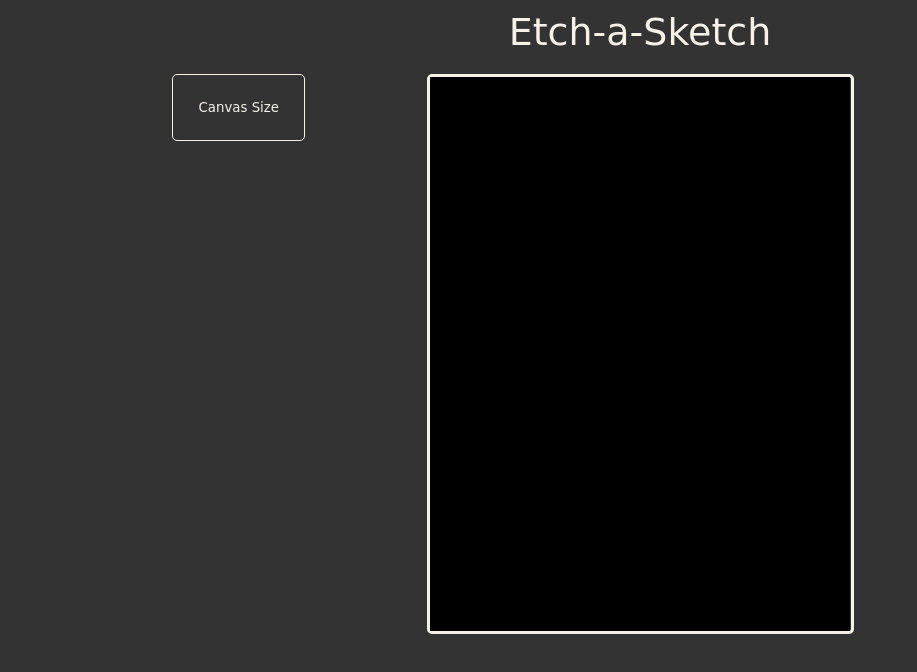
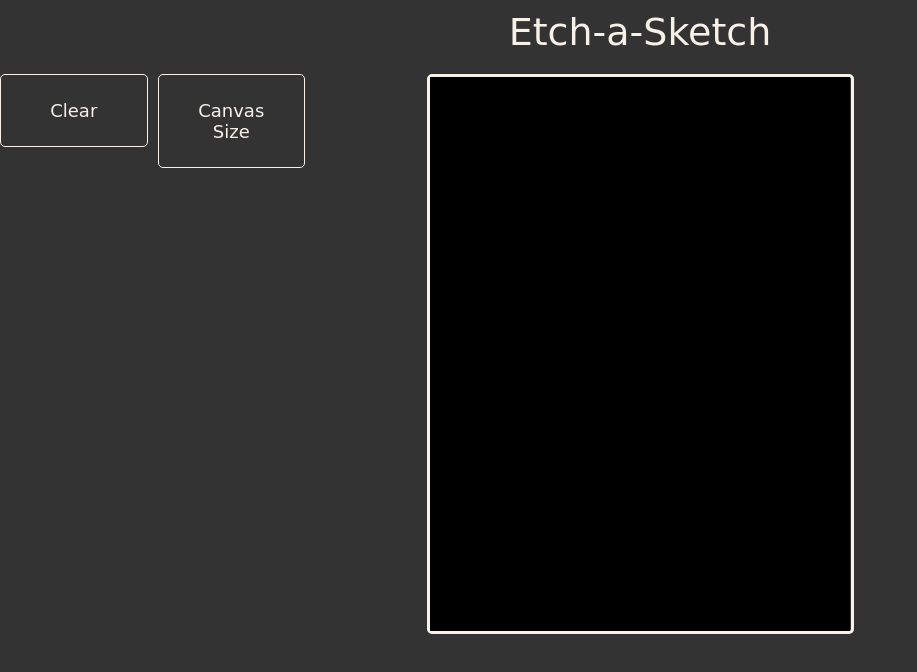
Before and after one commit to mistalizard/odin-etch-a-sketch, a plain HTML site: page index.html in a window 1280 px wide. Shown: the whole page, without its empty margins (0-917 px from the left). Drawn offline with Linux system fonts and the light colour scheme; a web font is replaced by a local one.

Commit message:
Added button transitions
Swapped button placement and added transition effect for buttons on
hover.

```diff
--- a/index.html
+++ b/index.html
@@ -17,6 +17,7 @@
     <header>Etch-a-Sketch</header>
     <div id="content">
       <div id="left-container">
+        <button id="clear-canvas">Clear</button>
         <button id="canvas-size">Canvas Size</button>
       </div>
       <div id="middle-container">
--- a/styles.css
+++ b/styles.css
@@ -28,15 +28,7 @@ header {
   flex: 1;
   align-items: flex-start;
   justify-content: flex-end;
-}
-
-#canvas-size {
-  padding: 25px;
-  background-color: transparent;
-  border: 1px solid #f8f1e7;
-  border-radius: 5px;
-  color: #f8f1e7;
-  font-family: 'Mynerve', cursive;
+  gap: 10px;
 }
 
 #middle-container {
@@ -66,3 +58,22 @@ header {
 .on {
   background-color: #7fffd4;
 }
+
+/* Buttons */
+button {
+  flex: 1;
+  padding: 25px;
+  background-color: transparent;
+  border: 1px solid #f8f1e7;
+  border-radius: 5px;
+  color: #f8f1e7;
+  font-family: 'Mynerve', cursive;
+  font-size: 18px;
+}
+
+button:hover {
+  border: 3px solid #999;
+  background-color: #d7d7d7;
+  transition: 0.3s ease-in-out;
+  color: #333;
+}
```
